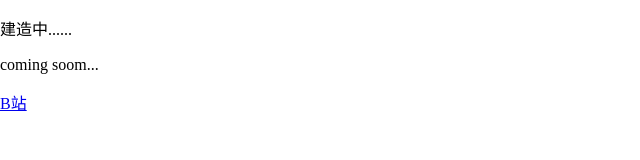
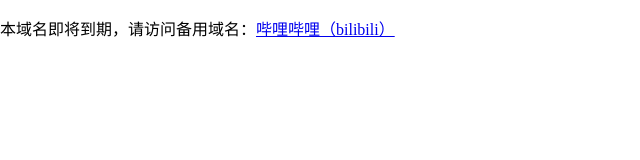
Before and after one commit to Land189/-team, a plain HTML site: page index.html in a window 1280 px wide. Shown: the whole page, without its empty margins (0-640 px from the left). Drawn offline with Linux system fonts and the light colour scheme.

Commit message:
Update index.html

```diff
--- a/index.html
+++ b/index.html
@@ -11,9 +11,8 @@
     </style>
   </head>
   <body>
-    <p>建造中......</p>
-    <p>coming soom...</p>
-    <a href="https://space.bilibili.com/1016692202">B站</a>
+    <p>本域名即将到期，请访问备用域名：<a href="http://boxteam.eu.org/>http://boxteam.eu.org/</a></p>
+    <a href="http://space.bilibili.com/1016692202">哔哩哔哩（bilibili）</a>
 
   </body>
 </html>
```
